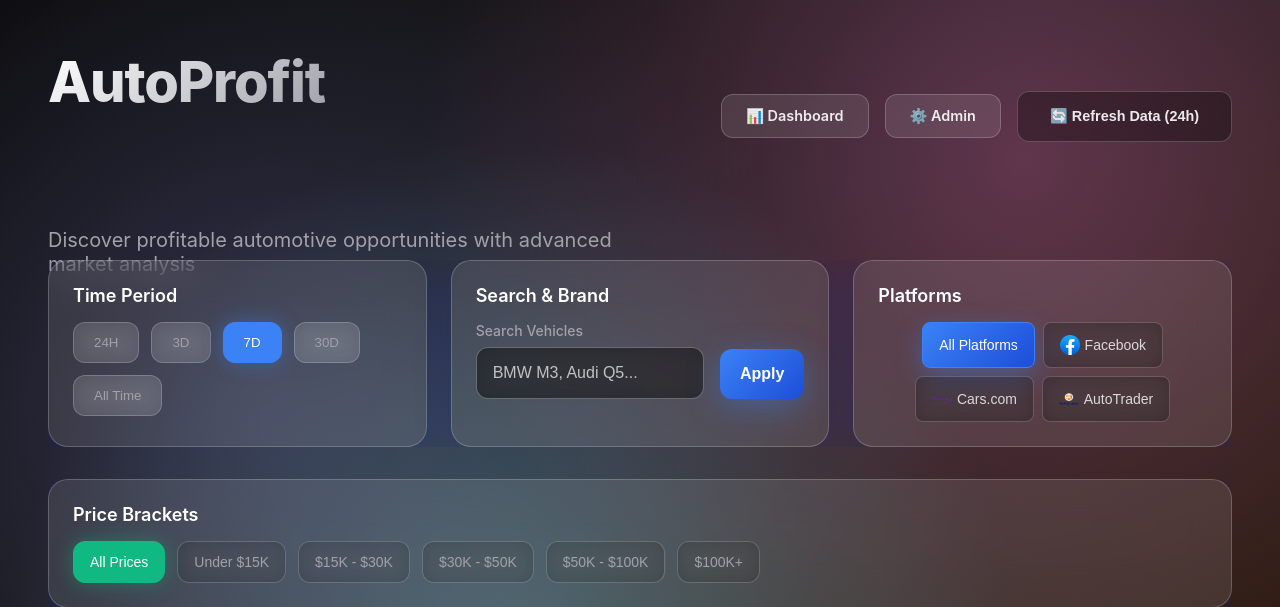
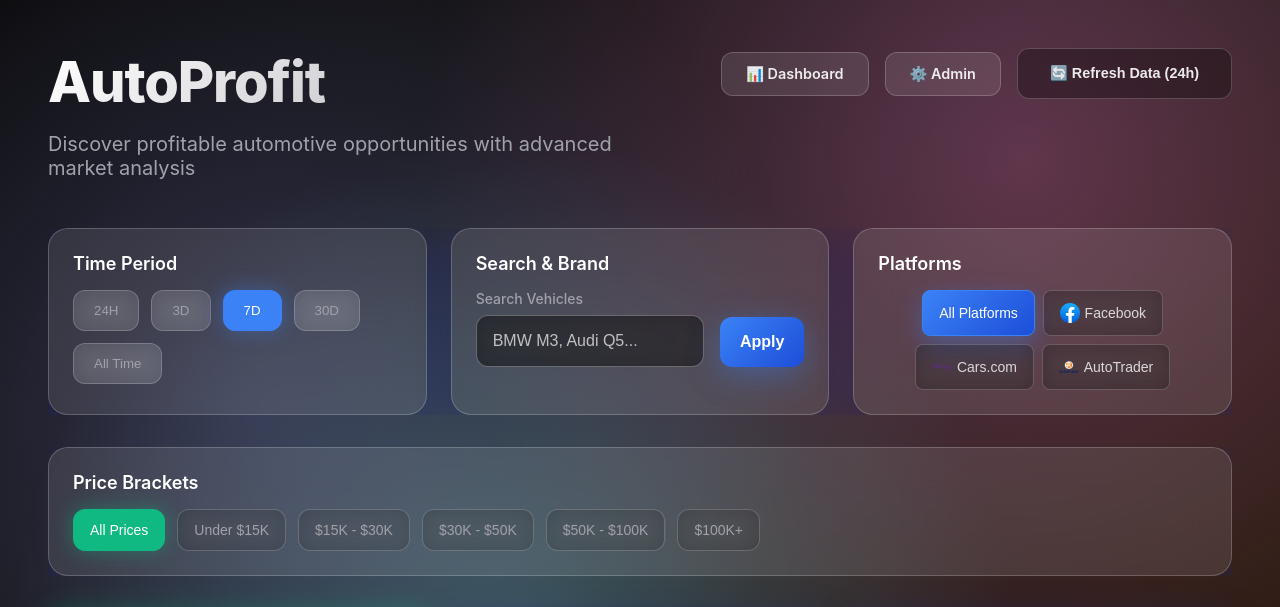
Before and after one commit to Simplufy/Automonitorv69, a FastAPI app: page / in a window 1280 px wide. Shown: the top 607 px of the page. Run offline with FastAPI, Linux system fonts and the light colour scheme; data that the repository does not hold is empty; parts of the project's set-up code (start-up, migrations or seed data) failed here and were passed over; some libraries are stand-ins or nearby versions.

Commit message:
Improve dashboard header layout and spacing for better visual presentation
Update `modern-styles.css` to refactor the dashboard header styling from flexbox to CSS Grid, adjusting column and row definitions for `.dashboard-header` and `.header-actions`. Also modifies margins and positioning for `.dashboard-title` and the header subtitle.

Replit-Commit-Author: Agent
Replit-Commit-Session-Id: 716a6384-2f5e-47f5-bfd1-870b09d61bcf
Replit-Commit-Checkpoint-Type: full_checkpoint
Replit-Commit-Screenshot-Url: https://storage.googleapis.com/screenshot-production-us-central1/cbdf3516-c201-4403-9261-82c1e7cde1fe/716a6384-2f5e-47f5-bfd1-870b09d61bcf/VUsAuDA

```diff
--- a/app/static/modern-styles.css
+++ b/app/static/modern-styles.css
@@ -58,11 +58,11 @@ body::before {
 
 /* Header */
 .dashboard-header {
-  display: flex;
-  justify-content: space-between;
-  align-items: center;
+  display: grid;
+  grid-template-columns: 1fr auto;
+  align-items: start;
   margin-bottom: 3rem;
-  position: relative;
+  column-gap: 2rem;
 }
 
 .dashboard-title {
@@ -71,8 +71,7 @@ body::before {
   background: linear-gradient(135deg, #ffffff, #a1a1aa);
   -webkit-background-clip: text;
   -webkit-text-fill-color: transparent;
-  margin: 0;
-  margin-bottom: 6rem;
+  margin: 0 0 0.5rem 0;
   letter-spacing: -0.02em;
 }
 
@@ -80,11 +79,10 @@ body::before {
   font-size: 1.25rem;
   color: var(--text-secondary);
   font-weight: 400;
-  position: absolute;
-  left: 0;
-  bottom: -4rem;
+  position: static;
   max-width: 600px;
-  margin-top: 0.75rem;
+  margin: 0;
+  padding-top: 0.5rem;
 }
 
 .header-actions {
@@ -92,6 +90,9 @@ body::before {
   flex-direction: column;
   align-items: flex-end;
   gap: 0.5rem;
+  grid-column: 2;
+  grid-row: 1 / span 2;
+  align-self: start;
 }
 
 .header-actions .header-nav {
```
Also changed, not shown: attached_assets/image_1758308598515.png (added).
